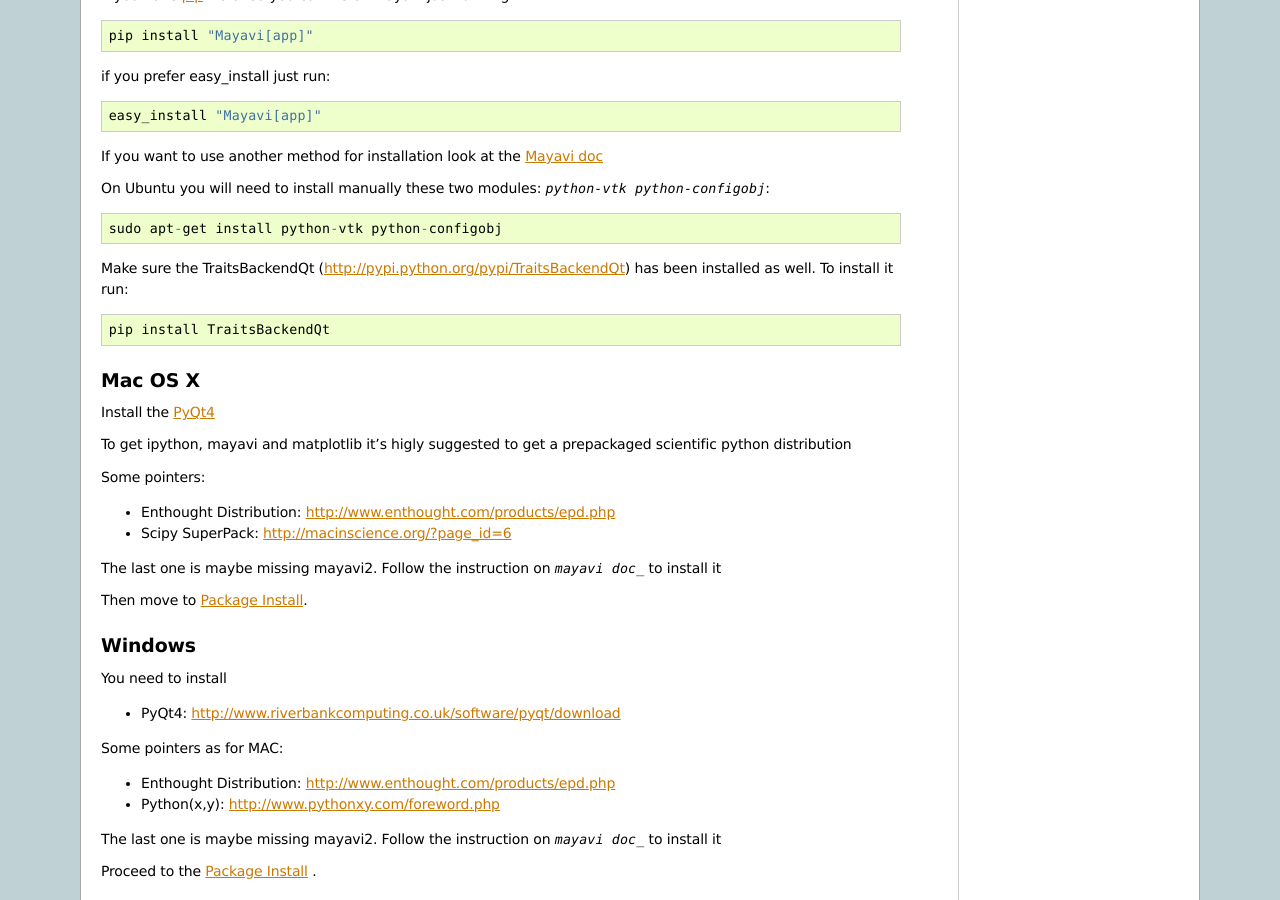
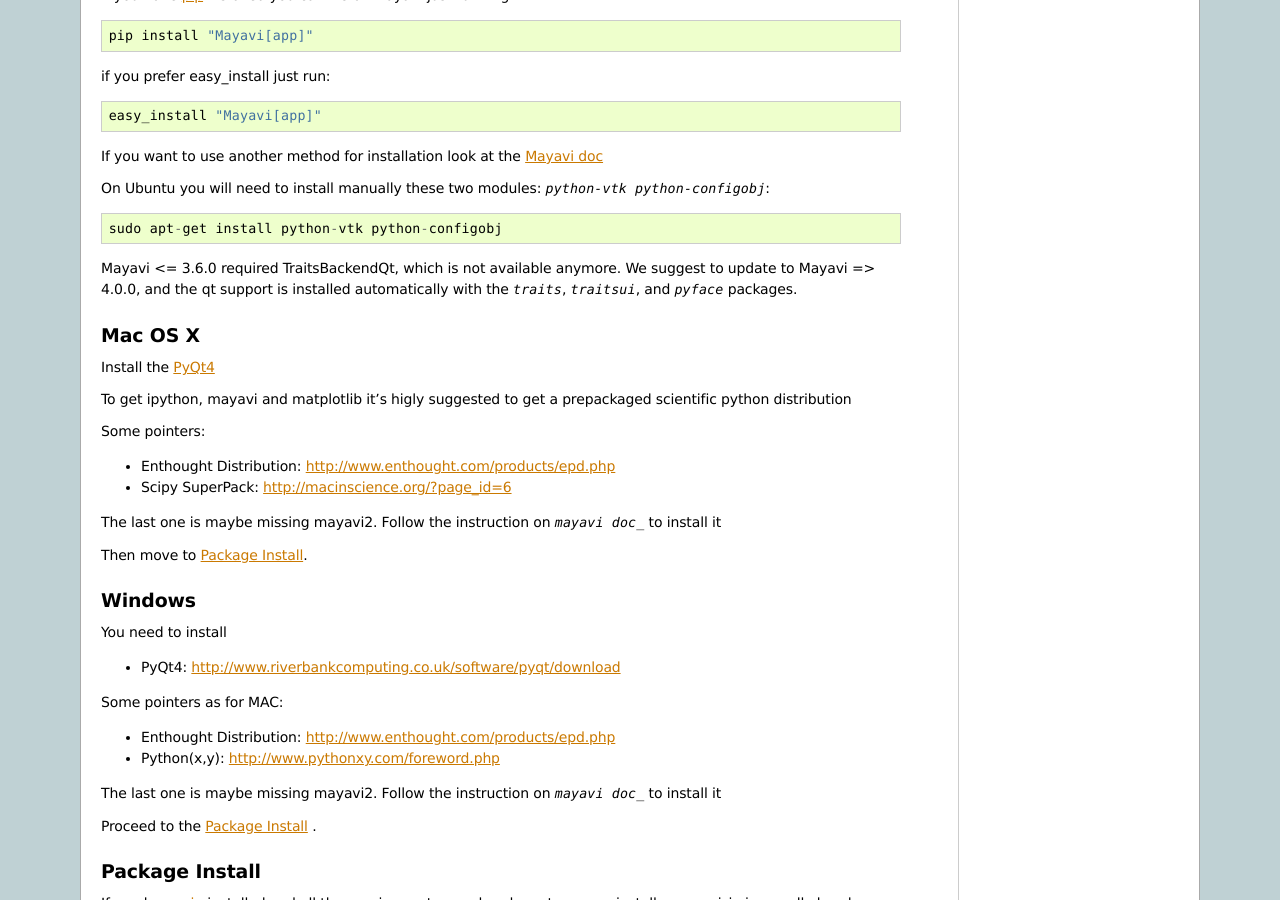
Before and after one commit to mattions/neuronvisio, a Sphinx documentation site: the page built from docs/install.rst, in a window 1280 px wide and 900 px high, scrolled down 599 px. Built offline with Sphinx 7.4.7, drawn with Linux system fonts in a browser that asks for light colours; formulas are drawn with MathJax 3; the version number is read from the project's files by our own code.

Commit message:
Updated the docs for the latest Mayavi

```diff
--- a/CHANGES.rst
+++ b/CHANGES.rst
@@ -3,7 +3,7 @@
 
 - Animation set true when simulation is launched.
 - Fixed a vectors handling if no values present.
-
+- Updated the doc for Mayavi 4.0.0
 
 0.7.3 -- 24 Nov 2011
 ====================
--- a/docs/install.rst
+++ b/docs/install.rst
@@ -51,11 +51,9 @@
 
     sudo apt-get install python-vtk python-configobj
 
-
-Make sure the TraitsBackendQt (http://pypi.python.org/pypi/TraitsBackendQt)
-has been installed as well. To install it run::
-
-	pip install TraitsBackendQt
+Mayavi <= 3.6.0 required TraitsBackendQt, which is not available anymore.
+We suggest to update to Mayavi => 4.0.0, and the qt support is installed automatically with the
+`traits`, `traitsui`, and `pyface` packages.
 
 Mac OS X
 ========
```
